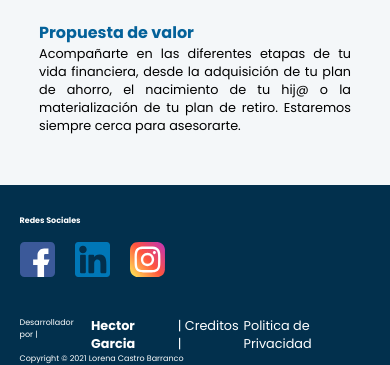
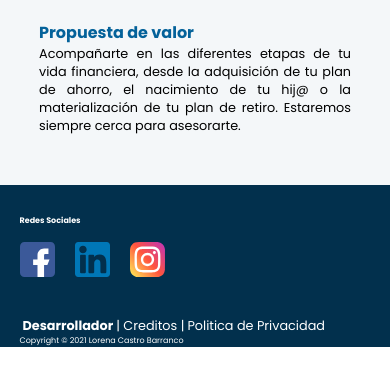
Before and after one commit to Hectorc70/web_lorena, a Django app: page / in a window 390 px wide. Shown: the part 1549-1914 px from the top of the page. Run offline with Django 3.2, Linux system fonts and the light colour scheme; parts of the project's set-up code (start-up, migrations or seed data) failed here and were passed over; some libraries are stand-ins or nearby versions.

Commit message:
modificaciones en el responsive

```diff
--- a/static/css/responsive.css
+++ b/static/css/responsive.css
@@ -224,7 +224,6 @@
     #container-copyright a {
         font-size: .5rem;
     }
-
     /* FORMS */
     #conte-view-form{
         padding: 0px;
--- a/static/js/functions.js
+++ b/static/js/functions.js
@@ -24,7 +24,6 @@ async function ViewForm(id_form) {
     let widthContainerForm = '100%';
     let heighContainerForm = '100%';
 
-    debugger;
     if (tam[0] > 1116){
         widthContainerForm = '50%';
     }
--- a/templates/index.html
+++ b/templates/index.html
@@ -596,8 +596,8 @@
 
             </div>
             <div id="container-copyright">
-                <p>Desarrollador por | </p> <a target="blanck" class="link important"
-                    href="https://hectorgarciadev.online/">Hector Garcia</a>
+                <a a target="blanck" class="link important"
+                href="https://hectorgarciadev.online/">Desarrollador</a>
                 <a target="blanck" class="link" href=""> | Creditos | </a>
                 <a target="blanck" class="link" href=""> Politica de Privacidad</a>
 
--- a/web_project/settings/dev.py
+++ b/web_project/settings/dev.py
@@ -7,7 +7,7 @@ config = configparser.ConfigParser()
 config.read("config.ini")
 tipo = config['DEV']
 
-ALLOWED_HOSTS = ['192.168.0.194', '127.0.0.1']
+ALLOWED_HOSTS = ['192.168.0.194', '127.0.0.1', '']
 SECRET_KEY = tipo['SECRET_KEY']
 DEBUG = True
 
```
Also changed, not shown: templates/creditos.html (added).
